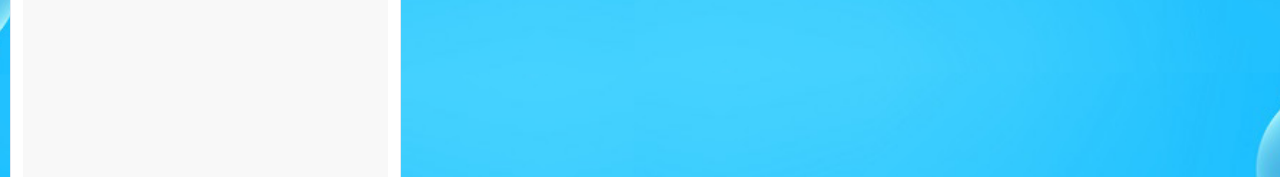
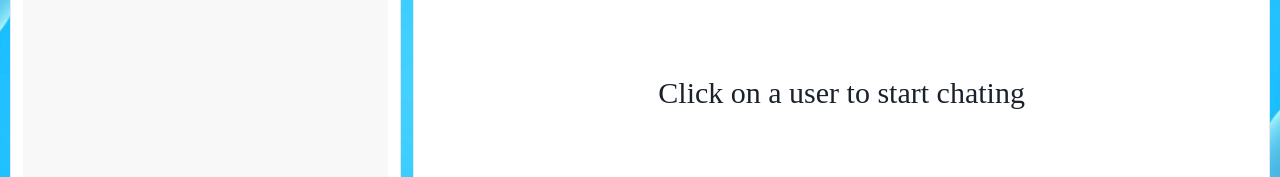
Before and after one commit to Mohd-Arsalan-Khan/MERN-Chat-App, a React (Vite) app in the folder client/: page /chats in a window 1280 px wide. Shown: the part 328-505 px from the top of the page. Built offline with nearby package versions, Linux system fonts and the light colour scheme; no server answers; sample sign-in values are in the browser's storage.

Commit message:
Added UI of chatbox

```diff
--- /dev/null
+++ b/client/src/components/SingleChat.jsx
@@ -0,0 +1,38 @@
+import React, { useEffect } from 'react'
+import { chatState } from '../context/chatProvider'
+import { Box, IconButton, Text } from '@chakra-ui/react'
+import { ArrowBackIcon } from '@chakra-ui/icons'
+import { getSender } from '../config/ChatLogics'
+
+const SingleChat = ({fetchAgain, setFetchAgain}) => {
+
+    const{user, selectedChat, setSelectedChat} = chatState()
+
+  return (
+    <>{selectedChat?(<>
+    <Text fontSize={{base: "28px", md: "30px"}} paddingBottom={3} paddingX={2} width="100%" fontFamily="Work Sans" display="flex"
+    justifyContent={{base: "space-between"}} alignItems="center"
+    >
+        <IconButton
+        display={{base: "flex", md:"none"}}
+        icon={<ArrowBackIcon/>}
+        onClick={() => setSelectedChat("")}
+        />
+        {!selectedChat.isGroupChat ?(<>
+          {getSender(user, selectedChat.users)}
+        </>):(<>{selectedChat.chatName.toUpperCase()}
+        {/* <UpdateGroupChatModal
+        fetchAgain = {fetchAgain}
+        setFetchAgain = {setFetchAgain}
+        /> */}
+        </>)}
+    </Text>
+    </>):(
+        <Box display="flex" alignItems="center" justifyContent="center" height="100%">
+            <Text fontSize="3xl" paddingBottom={3} fontFamily="Work Sans">Click on a user to start chating</Text>
+        </Box>
+    )}</>
+  )
+}
+
+export default SingleChat
--- a/client/src/components/miscellaneous/ChatBox.jsx
+++ b/client/src/components/miscellaneous/ChatBox.jsx
@@ -1,8 +1,25 @@
 import React from 'react'
+import { chatState } from '../../context/chatProvider'
+import { Box } from '@chakra-ui/react'
+import SingleChat from '../SingleChat'
 
-const ChatBox = () => {
+const ChatBox = ({fetchAgain, setFetchAgain}) => {
+  const {selectedChat} = chatState()
+
   return (
-    <div>ChatBox</div>
+
+    <Box
+    display={{base: selectedChat ? "flex" : "none", md: "flex"}}
+    alignItems="center"
+    flexDirection="column"
+    padding={3}
+    backgroundColor="white"
+    width={{base: "100%", md: "68%"}}
+    borderRadius="lg"
+    borderWidth="1px"
+    >
+      <SingleChat fetchAgain={fetchAgain} setFetchAgain={setFetchAgain}/>
+    </Box>
   )
 }
 
--- a/client/src/components/miscellaneous/MyChat.jsx
+++ b/client/src/components/miscellaneous/MyChat.jsx
@@ -7,7 +7,7 @@ import ChatLoading from '../ChatLoading'
 import { getSender } from '../../config/ChatLogics'
 import GroupChatModal from './GroupChatModal'
 
-const MyChat = () => {
+const MyChat = ({fetchAgain}) => {
   const [loggedUser, setLoggedUser] = useState()
   const {selectedChat, setSelectedChat, user, chats, setChats} = chatState()
 
@@ -18,6 +18,7 @@ const MyChat = () => {
       const {data} = await axios.get("/api/v1/chat",
         {headers: {Authorization: `Bearer ${user.token}`}}
       )
+
 
       setChats(data)
     } catch (error) {
@@ -32,9 +33,11 @@ const MyChat = () => {
     }
   }
   useEffect(()=>{
-    setLoggedUser(JSON.parse(localStorage.getItem("userInfo")))
-    fetchChats()
-  },[])
+  setLoggedUser(JSON.parse(localStorage.getItem("userInfo")))
+  fetchChats()
+  },[fetchAgain])
+
+
   return (
     <Box
       display={{base: selectedChat ? "none" : "flex", md:"flex"}}
@@ -88,7 +91,7 @@ const MyChat = () => {
               key={chat._id}
               >
                 <Text>
-                  {!chat.isGroupChat?getSender(loggedUser, chat.users): chat.chatName}
+                {!chat.isGroupChat? (loggedUser && chat.users ? getSender(loggedUser, chat.users) : "Loading..."): chat.chatName}
                 </Text>
               </Box>
             ))}
--- a/client/src/config/ChatLogics.jsx
+++ b/client/src/config/ChatLogics.jsx
@@ -1,4 +1,7 @@
-export const getSender = (loggedUser, users) =>{
-    if (!users || users.length < 2 || !loggedUser) return "Unknown User";
-    return users[0]._id === loggedUser._id ? users[1].name : users[0].name
-}
+// export const getSender = (loggedUser, users) =>{
+//     return users[0]._id === loggedUser._id ? users[1].name : users[0].name
+// }
+
+export const getSender = (loggedUser, users) => {
+    return users[0]._id === loggedUser._id ? users[1].name : users[0].name;
+};
--- a/client/src/context/chatProvider.jsx
+++ b/client/src/context/chatProvider.jsx
@@ -6,8 +6,9 @@ const chatContext = createContext()
 
 const ChatProvider = ({children}) =>{
     const [user, setUser] = useState(null)
-    const [selectedChat, setSelectedChat] = useState()
+    const [selectedChat, setSelectedChat] = useState(null)
     const [chats, setChats] = useState([])
+    const [fetchAgain, setFetchAgain] = useState(false)
 
     const navigate = useNavigate()
 
@@ -21,7 +22,7 @@ const ChatProvider = ({children}) =>{
         }
     },[navigate])
     return(
-        <chatContext.Provider value={{user, setUser, selectedChat, setSelectedChat, chats, setChats}}>
+        <chatContext.Provider value={{user, setUser, selectedChat, setSelectedChat, chats, setChats, fetchAgain, setFetchAgain}}>
             {children}
         </chatContext.Provider>
     )
--- a/client/src/pages/ChatPage.jsx
+++ b/client/src/pages/ChatPage.jsx
@@ -7,14 +7,14 @@ import SideBar from '../components/miscellaneous/sideBar'
 import MyChat from '../components/miscellaneous/MyChat'
 
 function ChatPage() {
-  const {user} = chatState()
+  const {user,fetchAgain, setFetchAgain} = chatState()
 
   return (
     <div style={{width: "100%"}}>
       {user && <SideBar/>}
       <Box display="flex" justifyContent="space-between" w="100%" h="91.5vh" p="10px">
-        {user && <MyChat/>}
-        {user && <ChatBox/>}
+        {user && <MyChat fetchAgain={fetchAgain} />}
+        {user && <ChatBox fetchAgain={fetchAgain} setFetchAgain={setFetchAgain}/>}
       </Box>
     </div>
   )
```
